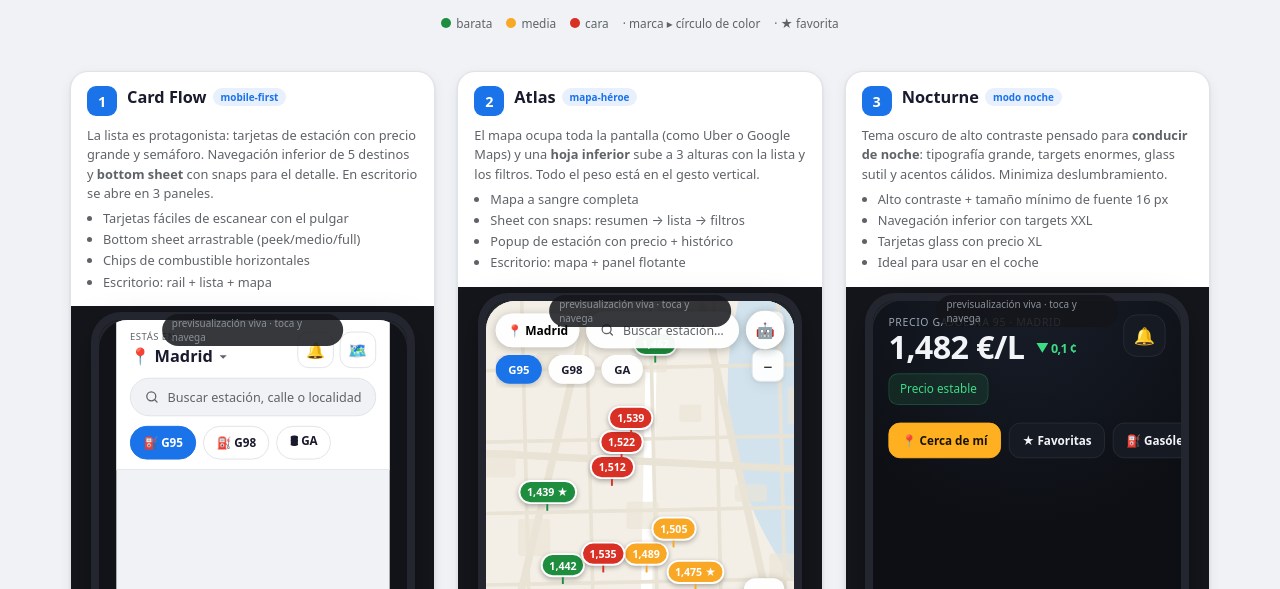
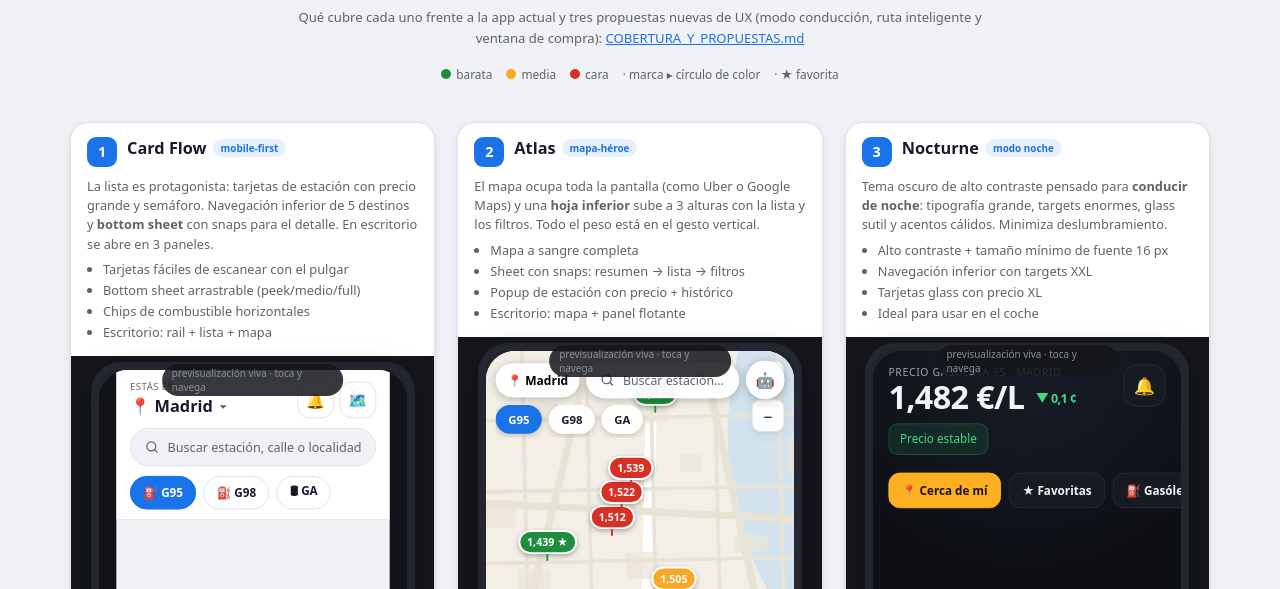
Before and after one commit to jblancoantelo/localizatugasolinera, a website: page prototipos_opencode_mimov2.6flashfree/index.html in a window 1280 px wide. Shown: the part 211-800 px from the top of the page. Drawn offline with Linux system fonts and the light colour scheme.

Commit message:
enlaza el informe de cobertura desde la galeria de prototipos

```diff
--- a/prototipos_opencode_mimov2.6flashfree/index.html
+++ b/prototipos_opencode_mimov2.6flashfree/index.html
@@ -10,6 +10,8 @@
   .gal-hero { text-align: center; padding: 26px 10px 8px; }
   .gal-hero h1 { font-size: clamp(1.6rem, 4vw, 2.4rem); margin: 0 0 8px; letter-spacing: -.02em; }
   .gal-hero p { color: var(--texto-2); max-width: 720px; margin: 0 auto; line-height: 1.55; font-size: .95rem; }
+  .gal-docs { margin-top: 10px !important; font-size: .82rem !important; }
+  .gal-docs a { color: var(--acento); }
   .gal-legend { display: flex; gap: 14px; justify-content: center; flex-wrap: wrap; margin: 18px 0 6px; font-size: .74rem; color: var(--texto-2); }
   .gal-legend span { display: inline-flex; align-items: center; gap: 5px; }
   .dotl { width: 10px; height: 10px; border-radius: 50%; display: inline-block; }
@@ -54,6 +56,7 @@
   <div class="gal-hero">
     <h1>Prototipos de rediseño · Gasolineras</h1>
     <p>Seis direcciones de diseño enfocadas en móvil actual (safe-areas, gestos, targets ≥44 px, un solo pulgar) y en aprovechar mejor la pantalla de escritorio. Todos navegan con <strong>datos fake</strong>: pestañas, mapa, lista, detalle con histórico, favoritos, filtros, IA y ajustes. Las previsualizaciones de abajo son <strong>vivas</strong> — juega con ellas.</p>
+    <p class="gal-docs">Qué cubre cada uno frente a la app actual y tres propuestas nuevas de UX (modo conducción, ruta inteligente y ventana de compra): <a href="COBERTURA_Y_PROPUESTAS.md">COBERTURA_Y_PROPUESTAS.md</a></p>
     <div class="gal-legend">
       <span><i class="dotl" style="background:#1e8e3e"></i> barata</span>
       <span><i class="dotl" style="background:#f9a825"></i> media</span>
```
Also changed, not shown: prototipos_opencode_mimov2.6flashfree/_shots/c1-flow-escritorio.png, prototipos_opencode_mimov2.6flashfree/_shots/c2-atlas-escritorio.png, prototipos_opencode_mimov2.6flashfree/_shots/c5-cockpit-escritorio.png, prototipos_opencode_mimov2.6flashfree/_shots/galeria.png.
